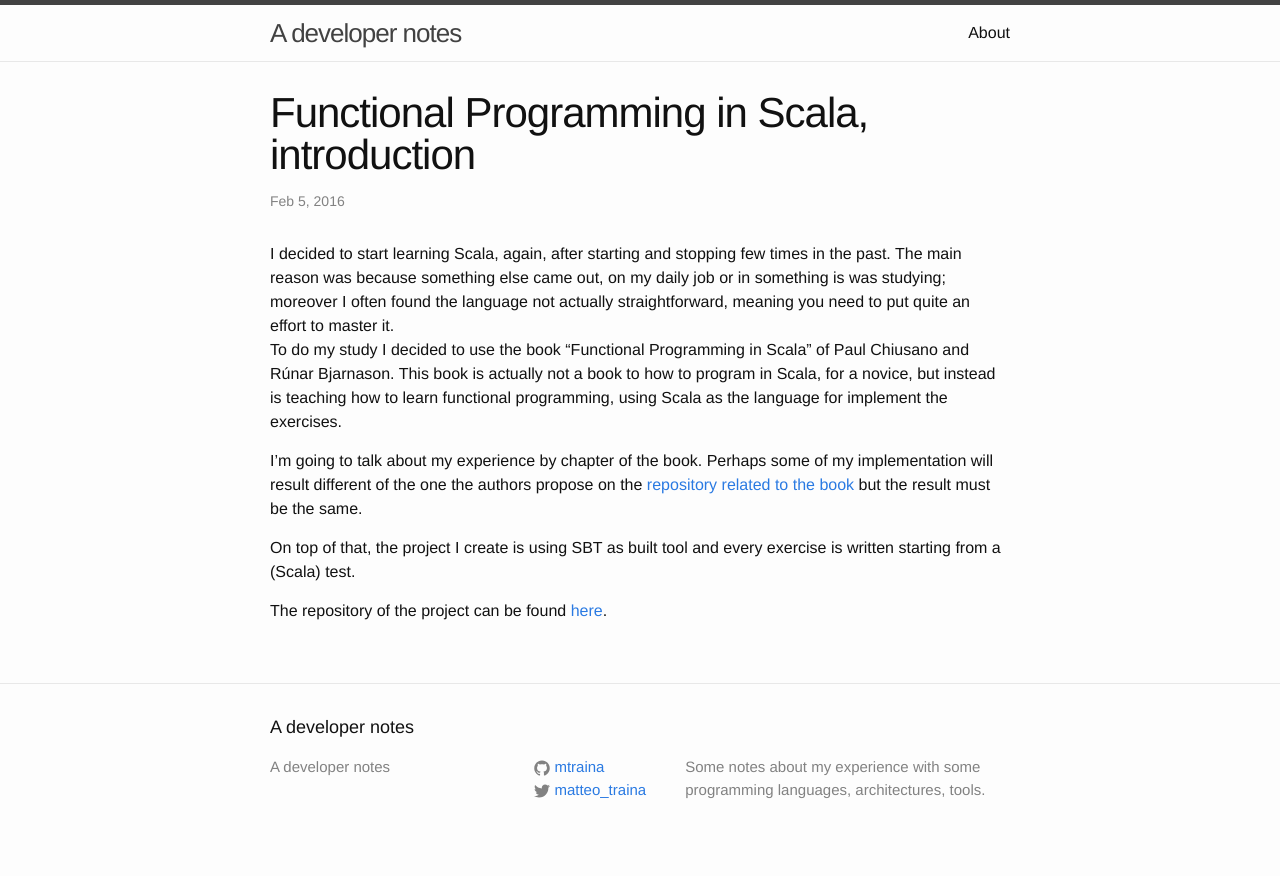
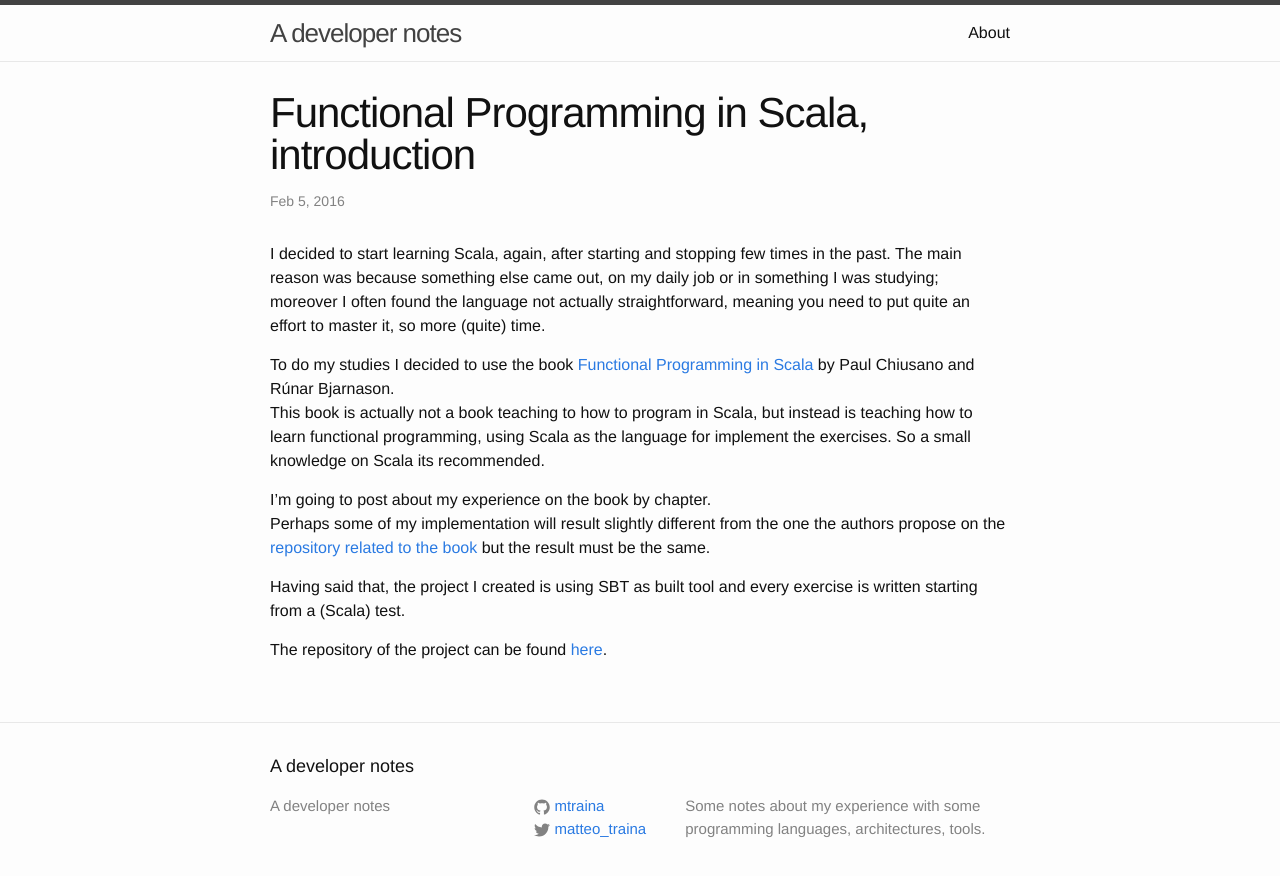
Before and after one commit to mtraina/mtraina.github.io, a Jekyll site: the page built from _posts/2016-02-05-fpis.markdown, in a window 1280 px wide. Shown: the top 876 px of the page. Built offline with Jekyll 4.4.1, drawn with Linux system fonts in a browser that asks for light colours; comment, search, counter and statistics services are not loaded.

Commit message:
fpis intro mods

```diff
--- a/_posts/2016-02-05-fpis.markdown
+++ b/_posts/2016-02-05-fpis.markdown
@@ -6,16 +6,18 @@ categories: scala
 ---
 
 I decided to start learning Scala, again, after starting and stopping few times in the past. The main reason was because
-something else came out, on my daily job or in something is was studying; moreover I often found the language not
-actually straightforward, meaning you need to put quite an effort to master it.
-To do my study I decided to use the book "Functional Programming in Scala" of Paul Chiusano and Rúnar Bjarnason.
-This book is actually not a book to how to program in Scala, for a novice, but instead is teaching how to learn
-functional programming, using Scala as the language for implement the exercises.
+something else came out, on my daily job or in something I was studying; moreover I often found the language not
+actually straightforward, meaning you need to put quite an effort to master it, so more (quite) time.
 
-I'm going to talk about my experience by chapter of the book. Perhaps some of my implementation will result different
-of the one the authors propose on the [repository related to the book][fpis-authors-repo] but the result must be the same.
+To do my studies I decided to use the book [Functional Programming in Scala](https://www.manning.com/books/functional-programming-in-scala) by Paul Chiusano and Rúnar Bjarnason.
+This book is actually not a book teaching to how to program in Scala, but instead is teaching how to learn
+functional programming, using Scala as the language for implement the exercises. So a small knowledge on Scala its recommended.
 
-On top of that, the project I create is using SBT as built tool and every exercise is written starting from a (Scala) test.
+I'm going to post about my experience on the book by chapter.<br/>
+Perhaps some of my implementation will result slightly different
+from the one the authors propose on the [repository related to the book][fpis-authors-repo] but the result must be the same.
+
+Having said that, the project I created is using SBT as built tool and every exercise is written starting from a (Scala) test.
 
 The repository of the project can be found [here](https://github.com/mtraina/functional-programming-in-scala).
 
```
